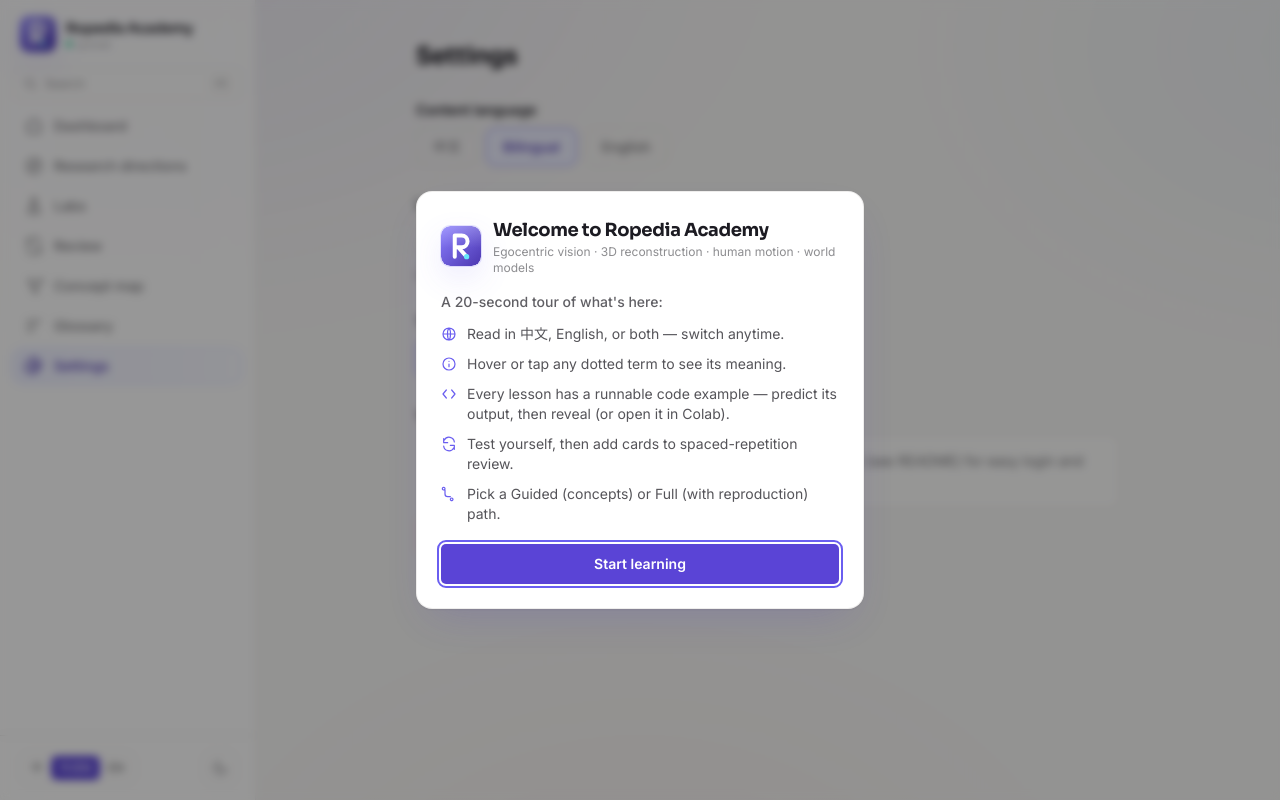
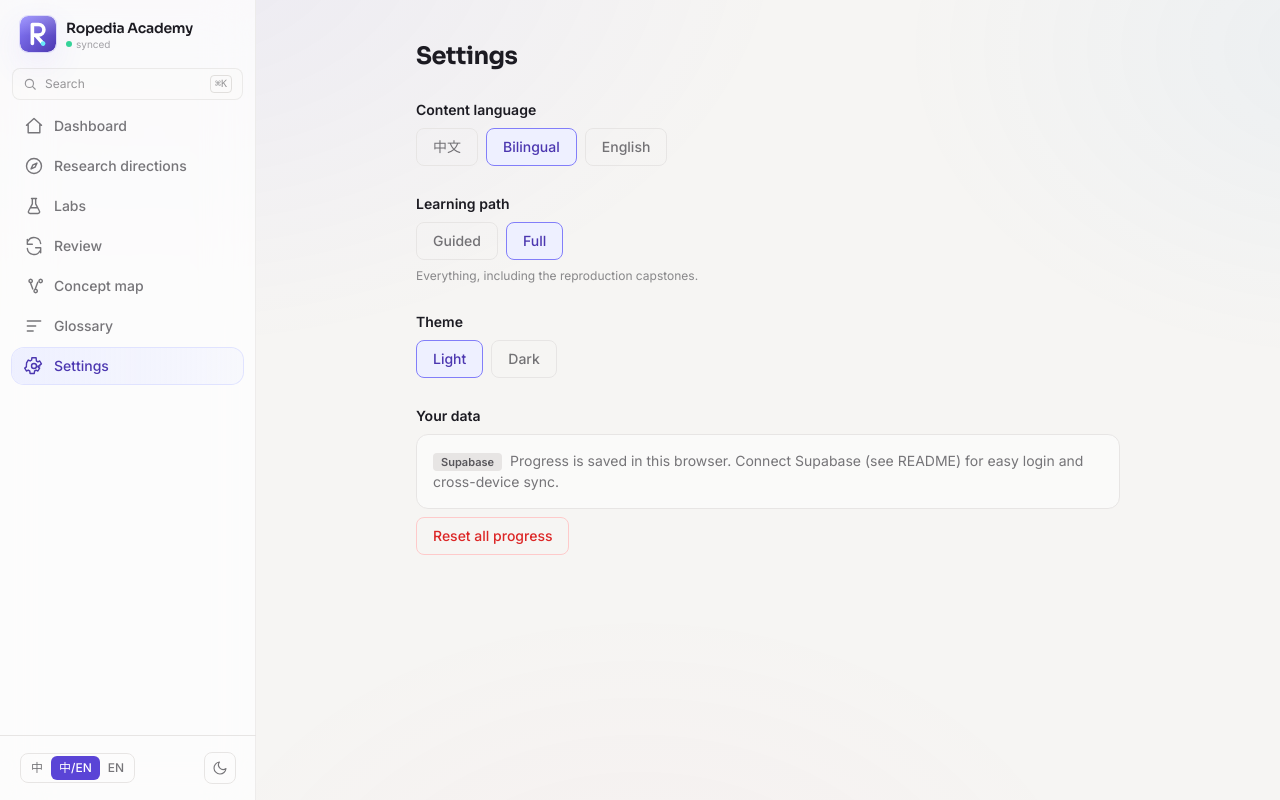
Before and after one commit to ChaoYue0307/ropedia-academy, a React (Vite) app: page /settings in a window 1280 px wide. Built offline with nearby package versions, Linux system fonts and the light colour scheme; no server answers.

Commit message:
Remove the first-run 'Welcome to Ropedia Academy' welcome modal
Delete WelcomeModal component, unwire it from App, and remove the 'Show intro
again' button from Settings. (The unused welcomed flag stays in the persisted
store, harmless.)

```diff
--- a/src/App.tsx
+++ b/src/App.tsx
@@ -17,7 +17,6 @@
 import { GlossaryPage } from "./pages/GlossaryPage";
 import { SettingsPage } from "./pages/SettingsPage";
 import { CommandPalette } from "./components/CommandPalette";
-import { WelcomeModal } from "./components/WelcomeModal";
 
 export default function App() {
   const theme = useStore((s) => s.theme);
@@ -79,7 +78,6 @@
         </Routes>
       </ErrorBoundary>
       <CommandPalette />
-      <WelcomeModal />
     </Layout>
   );
 }
--- a/src/components/WelcomeModal.tsx
+++ /dev/null
@@ -1,62 +0,0 @@
-import { useEffect } from "react";
-import { useStore } from "../lib/store";
-import { t } from "../lib/i18n";
-import { Logo } from "./Logo";
-
-// One-time, dismissible welcome that surfaces the app's key features for newcomers.
-// Re-openable from Settings ("Show intro again").
-const FEATURES = [
-  { key: "welcomeF1", path: "M12 3a9 9 0 100 18 9 9 0 000-18z M3 12h18 M12 3c3 3 3 15 0 18 M12 3c-3 3-3 15 0 18" },
-  { key: "welcomeF2", path: "M12 16v-4M12 8h.01M12 3a9 9 0 100 18 9 9 0 000-18z" },
-  { key: "welcomeF3", path: "m8 6-5 6 5 6M16 6l5 6-5 6" },
-  { key: "welcomeF4", path: "M4 4v6h6M20 20v-6h-6M20 9a8 8 0 00-15-3M4 15a8 8 0 0015 3" },
-  { key: "welcomeF5", path: "M6 4a2 2 0 100 .01M18 20a2 2 0 100 .01M6 6v6a4 4 0 004 4h4" },
-];
-
-export function WelcomeModal() {
-  const mode = useStore((s) => s.lang);
-  const welcomed = useStore((s) => s.welcomed);
-  const setWelcomed = useStore((s) => s.setWelcomed);
-
-  useEffect(() => {
-    if (welcomed) return;
-    const onKey = (e: KeyboardEvent) => { if (e.key === "Escape") setWelcomed(true); };
-    document.addEventListener("keydown", onKey);
-    return () => document.removeEventListener("keydown", onKey);
-  }, [welcomed, setWelcomed]);
-
-  if (welcomed) return null;
-
-  return (
-    <div className="fixed inset-0 z-[80] grid place-items-center p-4" role="dialog" aria-modal="true" aria-label={t("welcomeTitle", mode)}>
-      <div className="absolute inset-0 bg-black/40 backdrop-blur-sm" onClick={() => setWelcomed(true)} />
-      <div className="relative w-full max-w-md rounded-2xl border border-stone-200/70 bg-white p-6 shadow-card-hover dark:border-white/10 dark:bg-[#17151f]">
-        <div className="flex items-center gap-3">
-          <Logo size={40} className="shrink-0 rounded-[9px] shadow-glow" />
-          <div>
-            <h2 className="font-display text-lg font-bold tracking-tight text-ink dark:text-stone-50">{t("welcomeTitle", mode)}</h2>
-            <p className="text-xs text-ink/50 dark:text-stone-400">{t("tagline", mode)}</p>
-          </div>
-        </div>
-
-        <p className="mt-4 text-sm font-medium text-ink/70 dark:text-stone-300">{t("welcomeIntro", mode)}</p>
-        <ul className="mt-3 space-y-2.5">
-          {FEATURES.map((f) => (
-            <li key={f.key} className="flex items-start gap-2.5 text-sm text-ink/75 dark:text-stone-300">
-              <svg viewBox="0 0 24 24" fill="none" stroke="currentColor" strokeWidth="1.8" className="mt-0.5 h-4 w-4 shrink-0 text-brand-500" strokeLinecap="round" strokeLinejoin="round"><path d={f.path} /></svg>
-              <span>{t(f.key, mode)}</span>
-            </li>
-          ))}
-        </ul>
-
-        <button
-          onClick={() => setWelcomed(true)}
-          autoFocus
-          className="mt-5 w-full rounded-xl bg-brand-600 py-2.5 text-sm font-semibold text-white transition hover:bg-brand-700"
-        >
-          {t("welcomeCta", mode)}
-        </button>
-      </div>
-    </div>
-  );
-}
--- a/src/pages/SettingsPage.tsx
+++ b/src/pages/SettingsPage.tsx
@@ -11,7 +11,6 @@
   const setLang = useStore((s) => s.setLang);
   const setTheme = useStore((s) => s.setTheme);
   const setPath = useStore((s) => s.setPath);
-  const setWelcomed = useStore((s) => s.setWelcomed);
   const resetAll = useStore((s) => s.resetAll);
 
   const langs: { v: LangMode; key: string }[] = [
@@ -97,7 +96,6 @@
           </span>
           {t("dataLocal", mode)}
         </div>
-        <div className="flex flex-wrap gap-2">
         <button
           onClick={() => {
             if (window.confirm(t("resetConfirm", mode))) resetAll();
@@ -106,13 +104,6 @@
         >
           {t("resetData", mode)}
         </button>
-          <button
-            onClick={() => setWelcomed(false)}
-            className="rounded-lg border border-stone-200 px-4 py-2 text-sm font-medium text-ink/60 transition hover:text-ink dark:border-white/10 dark:text-stone-400"
-          >
-            {t("showIntro", mode)}
-          </button>
-        </div>
       </section>
     </div>
   );
```
Lines whose indentation alone changed are shown as unchanged.
